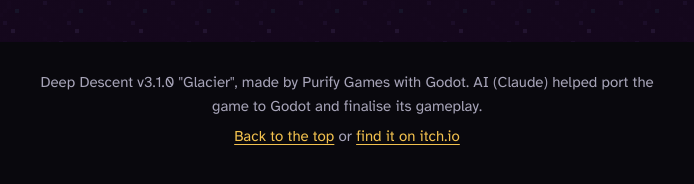
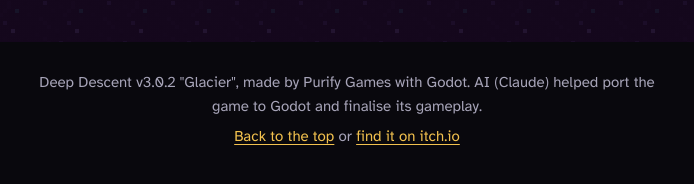
Before and after one commit to purify-games/deep-descent, a plain HTML site: page index.html in a window 1280 px wide. Shown: the part 6048-6232 px from the top of the page, 293-987 px from the left. Drawn offline with Linux system fonts and the light colour scheme.

Commit message:
Deep Descent v3.0.2 Glacier

```diff
--- a/index.html
+++ b/index.html
@@ -166,7 +166,7 @@
 </main>
 
 <footer class="bottom">
-  <p>Deep Descent v3.1.0 "Glacier", made by Purify Games with Godot. AI (Claude) helped port the game to Godot and finalise its gameplay.</p>
+  <p>Deep Descent v3.0.2 "Glacier", made by Purify Games with Godot. AI (Claude) helped port the game to Godot and finalise its gameplay.</p>
   <p><a href="#play-title">Back to the top</a> or <a href="https://purify-games.itch.io/deep-descent">find it on itch.io</a></p>
 </footer>
 
```
Also changed, not shown: 1 other file.
